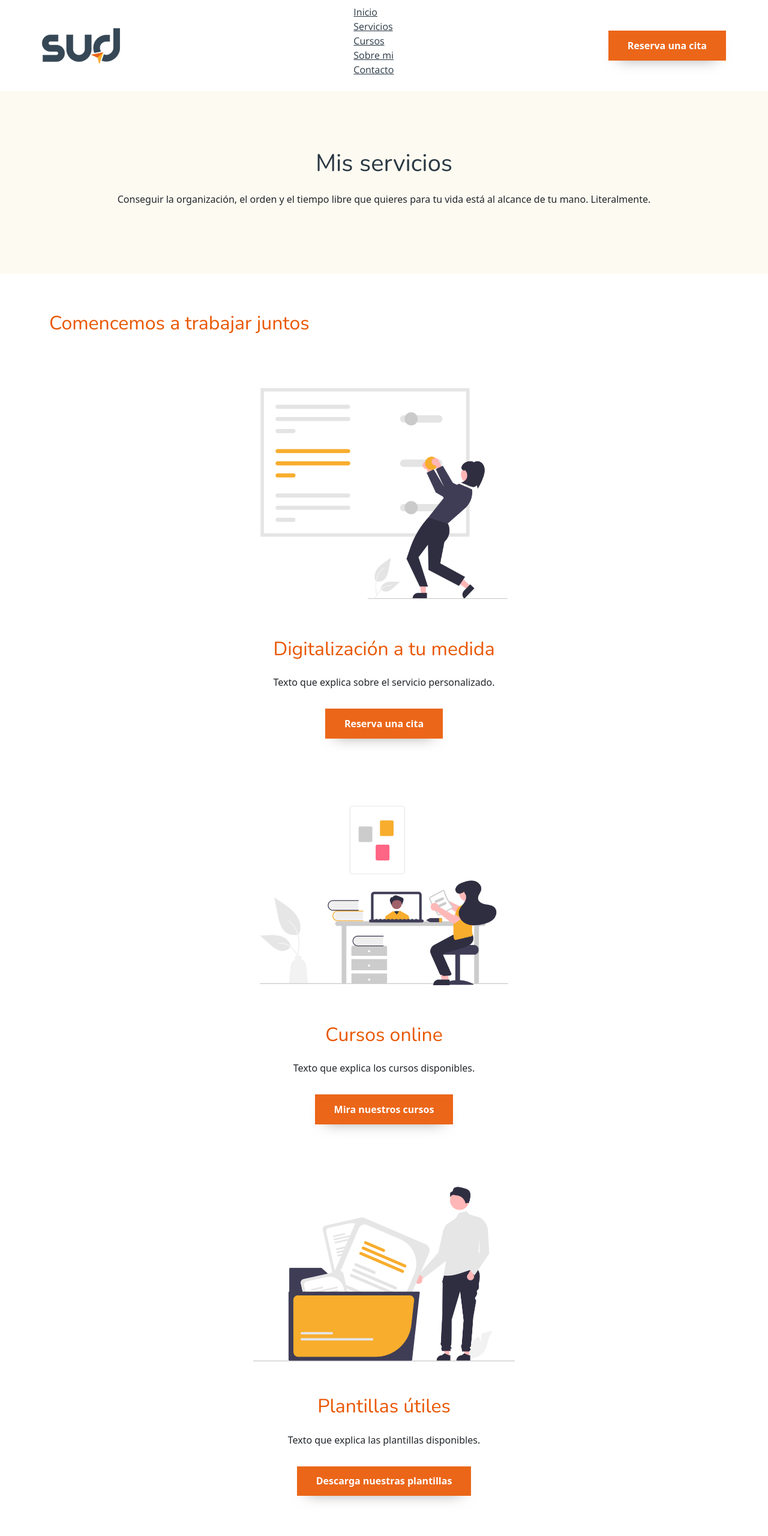
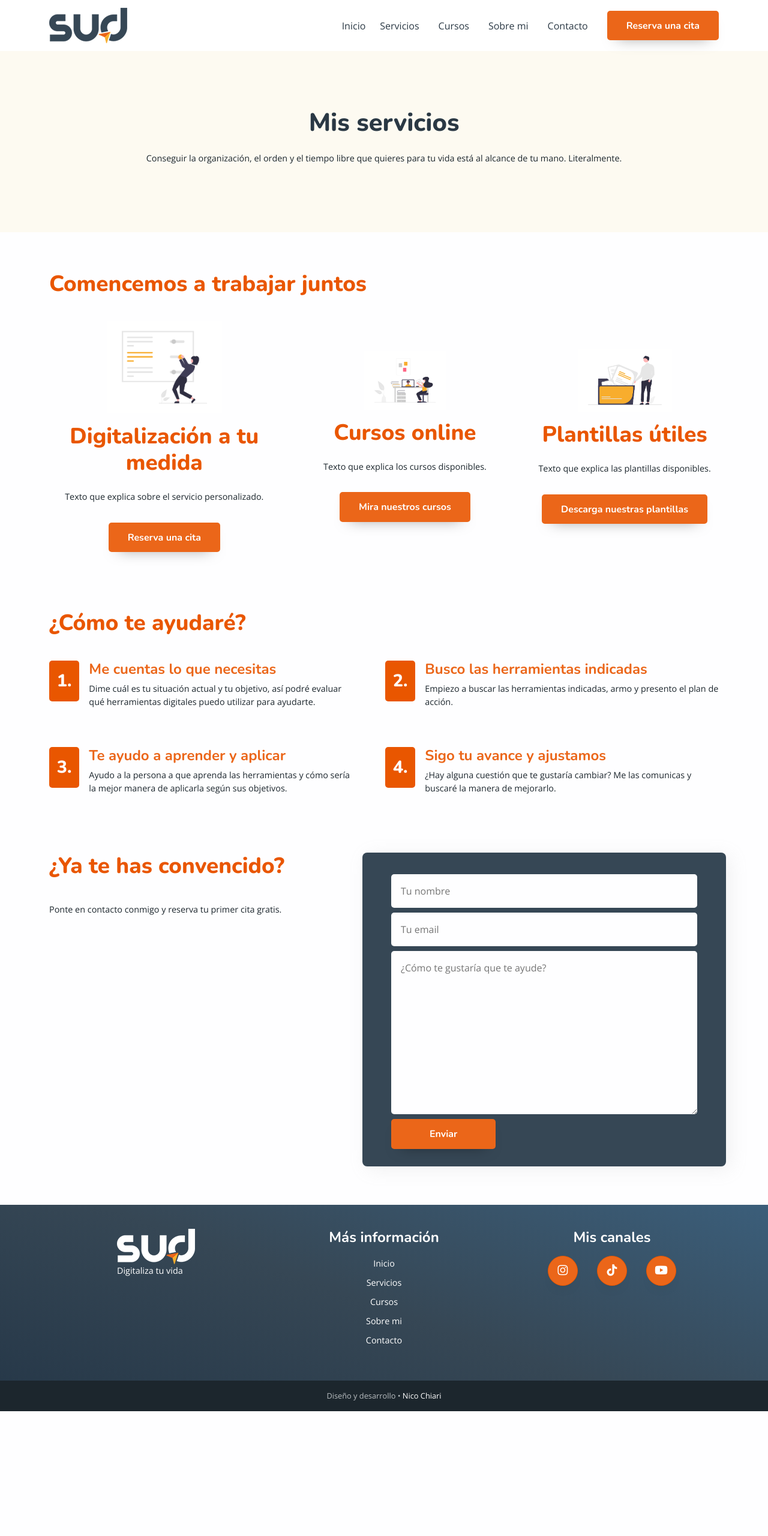
Before and after one commit to nchiari/SUD, a plain HTML site: page pages/servicios.html in a window 1280 px wide. Shown: the top 2560 px of the page at 60% size. After the commit the page ends 2352 px from the top, so only its background shows below. Drawn offline with nearby package versions, Linux system fonts and the light colour scheme.

Commit message:
Entrega Coder

```diff
--- a/css/style.css
+++ b/css/style.css
@@ -157,8 +157,11 @@
 }
 
 /* Main containers styles */
-.menu {
+.menuIndex {
   background-color: #fdf6e5;
+}
+.menuPages {
+  background-color: #fff;
 }
 /*.container {
   width: 80%;
@@ -551,6 +554,12 @@
   flex-direction: column;
   gap: 2rem; */
 }
+.footerColumns {
+  display: flex;
+  align-items: center;
+  flex-direction: column;
+  gap: 2rem;
+}
 /* .footer__col1 p {
   color: #fff;
   font-family: "Nunito", sans-serif;
@@ -618,17 +627,22 @@
 .footerNav {
   display: flex;
   flex-direction: column;
-  gap: 2rem;
+  text-align: center;
+}
+.footerNav ul {
+  display: flex;
+  flex-direction: column;
+  gap: 0.5rem;
 }
 @media (min-width: 786px) {
+  .footerColumns {
+    flex-direction: row;
+    align-items: flex-start;
+    gap: 0;
+  }
   .footerNav {
     display: block;
-  }
-  .footerNav ul {
-    display: flex;
-    flex-direction: column;
-    gap: 0.5rem;
-    text-align: center;
+    gap: 2rem;
   }
 }
 
@@ -653,20 +667,19 @@
 
 /* Sub Footer styles */
 .footer__sub {
-  padding: 0.7rem 0;
+  /* padding: 0.7rem 0; */
   background-color: #1c262d;
   text-align: center;
 }
 .footer__sub p {
   color: #b9bec1;
   font-size: 0.8rem;
+  margin-bottom: 0;
 }
 .footer__sub a {
   color: #fff;
   font-size: 0.8rem;
-  transition: 100ms;
 }
 .footer__sub a:hover {
-  border-bottom: 1px solid #fff;
-  transition: 100ms;
+  color: #fff;
 }
--- a/pages/servicios.html
+++ b/pages/servicios.html
@@ -5,38 +5,39 @@
     <meta http-equiv="X-UA-Compatible" content="IE=edge" />
     <meta name="viewport" content="width=device-width, initial-scale=1.0" />
     <link rel="icon" type="image/x-icon" href="./images/favicon.png" />
-    <link rel="stylesheet" href="../css/style.css" />
     <link rel="preconnect" href="https://fonts.googleapis.com" />
     <link rel="preconnect" href="https://fonts.gstatic.com" crossorigin />
     <link href="https://fonts.googleapis.com/css2?family=Nunito:wght@400;700;800&family=Open+Sans:wght@400;700&display=swap" rel="stylesheet" />
     <link href="https://unpkg.com/aos@2.3.1/dist/aos.css" rel="stylesheet" />
     <link href="https://cdn.jsdelivr.net/npm/bootstrap@5.2.0/dist/css/bootstrap.min.css" rel="stylesheet" integrity="sha384-gH2yIJqKdNHPEq0n4Mqa/HGKIhSkIHeL5AyhkYV8i59U5AR6csBvApHHNl/vI1Bx" crossorigin="anonymous" />
+    <link rel="stylesheet" href="../css/style.css" />
     <title>Servicios • SUD • Digitaliza tu vida</title>
   </head>
-  <body id="pagesLayout">
+  <body>
     <!-- Header start -->
-    <header class="header">
+    <header>
       <!-- Nav menu -->
-      <nav class="container navbar">
+      <nav class="navbar ms-auto navbar-expand-lg menuPages">
+        <div class="container">
           <!-- Logo header -->
-        <div class="navbar__logo">
-          <a href="../index.html"><img src="../images/SUD_logo.png" alt="SUD • Digitaliza tu vida" title="SUD • Digitaliza tu vida" /></a>
-        </div>
+          <a class="navbar-brand" href="../index.html"><img src="../images/SUD_logo.png" alt="SUD • Digitaliza tu vida" title="SUD • Digitaliza tu vida" /></a>
+          <!-- Nav bar toggler -->
+          <button class="navbar-toggler" type="button" data-bs-toggle="collapse" data-bs-target="#navbarNav" aria-controls="navbarNav" aria-expanded="false" aria-label="Toggle navigation">
+            <span class="navbar-toggler-icon"></span>
+          </button>
           <!-- Nav bar menu and buttons -->
-        <div class="navbar__menu">
-          <ul class="navbar__links">
-            <li><a href="../index.html">Inicio</a></li>
-            <li><a href="./servicios.html">Servicios</a></li>
-            <li><a href="./cursos.html">Cursos</a></li>
-            <li><a href="./sobre-mi.html">Sobre mi</a></li>
-            <li><a href="./contacto.html">Contacto</a></li>
+          <div class="collapse navbar-collapse justify-content-end" id="navbarNav">
+            <ul class="navbar-nav me-3 navbar__links">
+              <li class="nav-item px-"><a class="nav-link" href="../index.html">Inicio</a></li>
+              <li class="nav-item px-2"><a class="nav-link" href="./servicios.html">Servicios</a></li>
+              <li class="nav-item px-2"><a class="nav-link" href="./cursos.html">Cursos</a></li>
+              <li class="nav-item px-2"><a class="nav-link" href="./sobre-mi.html">Sobre mi</a></li>
+              <li class="nav-item px-2"><a class="nav-link" href="./contacto.html">Contacto</a></li>
             </ul>
-        </div>
-        <!-- Call to action button -->
-        <div class="navbar__button">
-          <a href="./contacto.html">
+            <a href="./pages/contacto.html">
               <button>Reserva una cita</button>
             </a>
+          </div>
         </div>
       </nav>
       <!-- Hero banner -->
@@ -123,10 +124,7 @@
           </div>
         </div>
       </section>
-    </main>
-    <!-- Main content end -->
-
-    <!-- Form section -->
+      <!-- Contact form section start -->
       <article class="container form">
         <div class="row formSection">
           <div class="col formSection__col1">
@@ -149,20 +147,24 @@
           </div>
         </div>
       </article>
+    </main>
+    <!-- Main content end -->
 
     <!-- Footer start -->
     <footer class="footer">
       <!-- Main footer start -->
-      <section class="container row footer__main">
+      <section class="container footer__main">
+        <div class="row mx-auto footerColumns">
           <!-- Logo column -->
-        <div class="col footer__col1">
+          <div class="col-lg-4 col-sm-12 d-flex justify-content-center">
             <a href="../index.html"
               ><img src="../images/SUD_logo_footer.png" alt="SUD • Digitaliza tu vida" title="SUD • Digitaliza tu vida" />
               <p>Digitaliza tu vida</p></a
             >
           </div>
           <!-- Menu column -->
-        <div class="col footer__col2">
+          <div class="col-lg-4 col-sm-12 d-flex flex-column align-items-center">
+            <div class="footerNav">
               <h3>Más información</h3>
               <ul>
                 <li><a href="../index.html">Inicio</a></li>
@@ -172,8 +174,9 @@
                 <li><a href="./contacto.html">Contacto</a></li>
               </ul>
             </div>
+          </div>
           <!-- Social links column -->
-        <div class="col footer__col3">
+          <div class="col-lg-4 col-sm-12 d-flex flex-column align-items-center">
             <h3>Mis canales</h3>
             <ul class="footer__socials">
               <a href="#" target="_blank" title="Instagram">
@@ -192,6 +195,7 @@
                 </li>
               </a>
             </ul>
+          </div>
         </div>
       </section>
       <!-- Main footer end -->
```
Also changed, not shown: index.html (+6 -8 lines), pages/contacto.html (+28 -23 lines), pages/cursos.html (+30 -26 lines), pages/sobre-mi.html (+30 -26 lines). Lines whose indentation alone changed are shown as unchanged.
